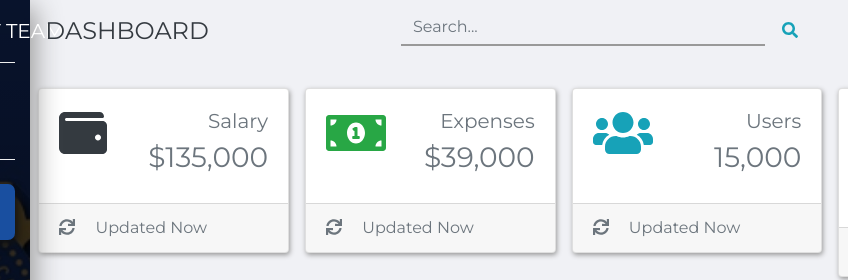
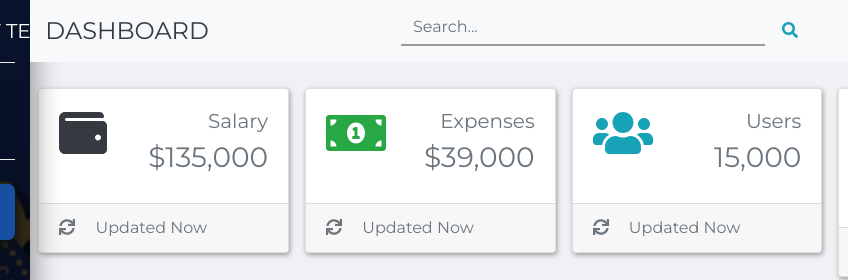
Before and after one commit to allisheik/DHONI_DASHBOARD, a plain HTML site: page index.html in a window 1280 px wide. Shown: the top 280 px of the page, 183-1031 px from the left. Drawn offline with nearby package versions, Linux system fonts and the light colour scheme.

Commit message:
Update index.html

```diff
--- a/index.html
+++ b/index.html
@@ -52,7 +52,7 @@
         <!-- end of sidebar -->
 
         <!-- top-nav -->
-        <div class="col-xl-10 col-lg-9 col-md-8 ml-auto fixed-top py-2 top-navbar">
+        <div class="col-xl-10 col-lg-9 col-md-8 ml-auto fixed-top py-2 bg-light top-navbar">
           <div class="row align-items-center">
             <div class="col-md-4">
               <h4 class="text-dark text-uppercase mb-0">Dashboard</h4>
```
